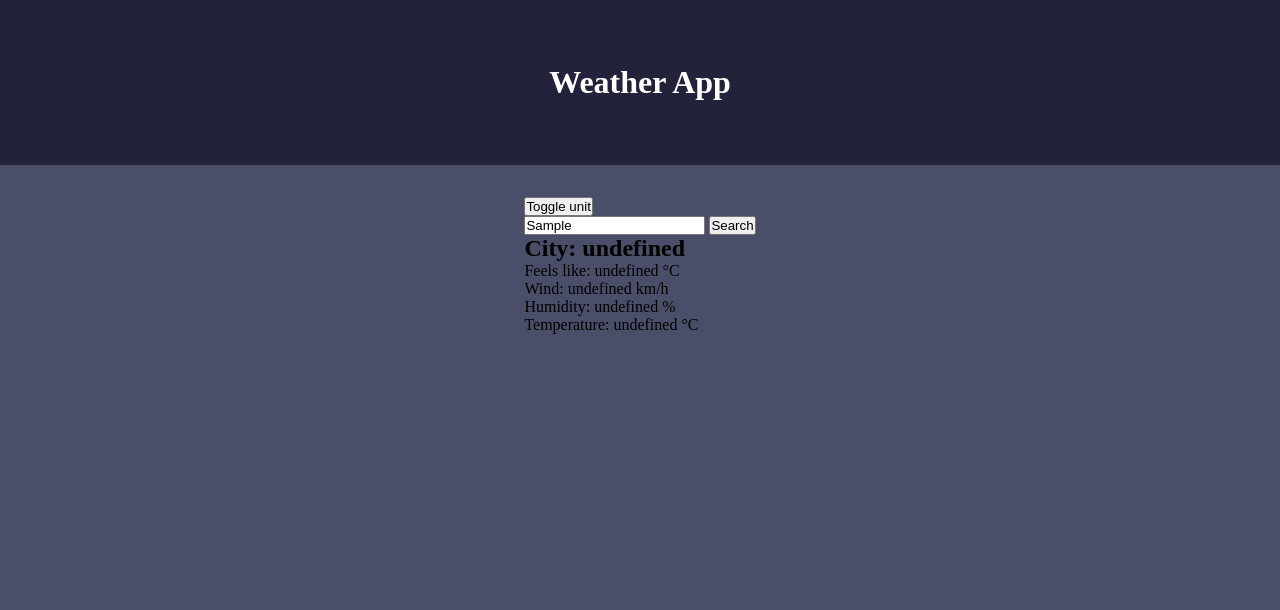
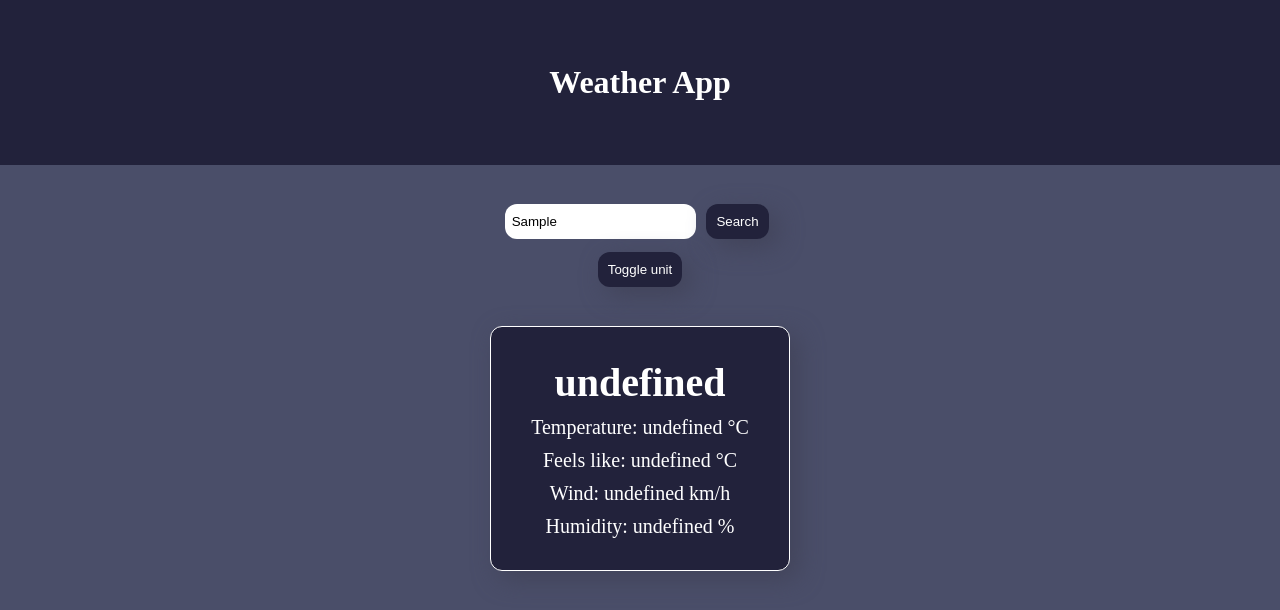
Before and after one commit to Ariech/weather-api, a website built with webpack: page dist/index.html in a window 1280 px wide. Both pictures are taken after typing "Sample" into the empty fields and a click on the button "Search". Built offline with Linux system fonts and the light colour scheme; no server answers.

Commit message:
Add styles to the layout

```diff
--- a/src/style.css
+++ b/src/style.css
@@ -2,6 +2,13 @@
   margin: 0;
   padding: 0;
   box-sizing: border-box;
+}
+
+:root {
+  --dark-blue: #22223b;
+  --light-blue: #4a4e69;
+  --border-radius-12px: 12px;
+  --box-shadow: 8px 8px 24px 0px rgba(66, 68, 90, 1);
 }
 
 body {
@@ -9,17 +16,63 @@
   flex-direction: column;
   justify-content: center;
   align-items: center;
-  background-color: #4a4e69;
+  background-color: var(--light-blue);
 }
 
 .header {
   width: 100%;
   padding: 4rem;
-  background-color: #22223b;
+  background-color: var(--dark-blue);
   text-align: center;
   color: white;
 }
 
 .main {
   margin-top: 2rem;
+  width: 100%;
+  display: flex;
+  flex-direction: column;
+  justify-content: center;
+  align-items: center;
 }
+
+#search-input {
+  padding: 0.75em 7px;
+  border: none;
+  border-radius: var(--border-radius-12px);
+}
+
+#search-result {
+  background-color: var(--dark-blue);
+  color: white;
+  text-align: center;
+}
+
+.active {
+  padding: 2em;
+  margin: 2em;
+  border: 1px solid white;
+  width: 300px;
+  box-shadow: var(--box-shadow);
+  border-radius: var(--border-radius-12px);
+}
+
+h2 {
+  font-size: 2.5rem;
+}
+
+#search-result > p {
+  margin-top: 0.5em;
+  font-size: 1.25rem;
+}
+
+#toggle-unit-button,
+#search-button {
+  border: none;
+  box-shadow: var(--box-shadow);
+  border-radius: var(--border-radius-12px);
+  background-color: var(--dark-blue);
+  color: white;
+  padding: 0.75em;
+  margin: 0.5em;
+}
--- a/src/weather-view.js
+++ b/src/weather-view.js
@@ -8,9 +8,9 @@
 const displayApiData = (proccesedData) => {
   if (!proccesedData) return;
 
-  searchResult.classList.add("acitve");
+  searchResult.classList.add("active");
 
-  city.textContent = `City: ${proccesedData.city}`;
+  city.textContent = `${proccesedData.city}`;
   feelsLike.textContent = `Feels like: ${proccesedData.feelsLikeC} °C`;
   temperature.textContent = `Temperature: ${proccesedData.temperatureC} °C`;
   wind.textContent = `Wind: ${proccesedData.wind} km/h`;
```
Also changed, not shown: dist/index.html, dist/main.js.
